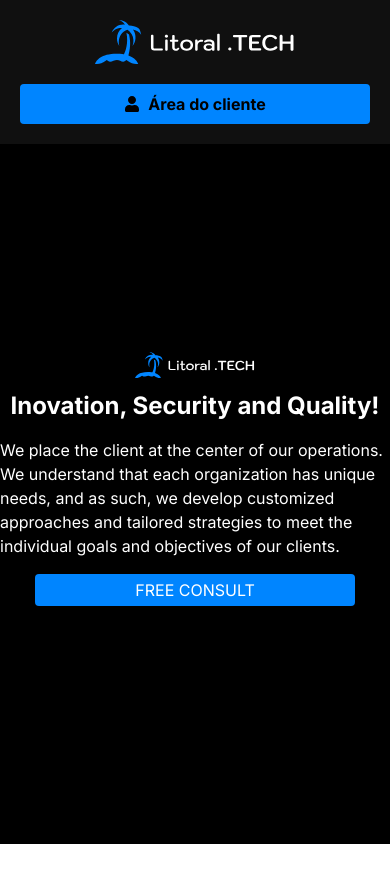
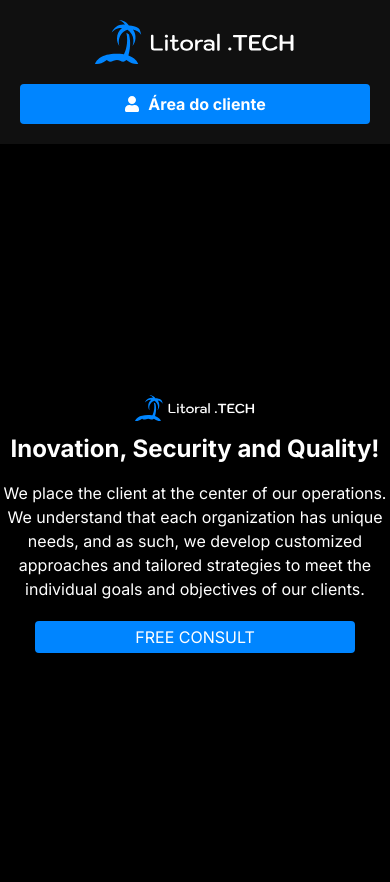
Before and after one commit to Marcelorox/litoral_tech, a Next.js app in the folder litoraltech/: page / in a window 390 px wide. Shown: the top 882 px of the page. Before the commit the page ends 844 px from the top, so only its background shows below. Built offline with nearby package versions, Linux system fonts and the light colour scheme.

Commit message:
new: responsive page

```diff
--- a/litoraltech/src/app/page.tsx
+++ b/litoraltech/src/app/page.tsx
@@ -4,7 +4,7 @@ import Main from "@/components/HomePage/Main";
 
 export default function Home() {
   return (
-    <div className="flex h-[100vh] flex-col w-full bg-black">
+    <div className="flex h-max flex-col w-full bg-black">
       <Header/>
       <Main/>
     </div>
--- a/litoraltech/src/components/Header.tsx
+++ b/litoraltech/src/components/Header.tsx
@@ -13,8 +13,8 @@ const Header: React.FC<Props> = () => {
         <Image src='/logoTech.svg' alt="Logo" width={200} height={200} />
       </div>
       <div className='flex px-4 bg-[#0085FF] items-center rounded gap-2 cursor-pointer justify-center h-10 mt-5 md:mt-0'>
-        <span><FaUser/></span>
-        <span className='font-bold'>Área do cliente</span>
+        <span><FaUser color='white'/></span>
+        <span className='font-bold text-white'>Área do cliente</span>
       </div>
     </header>
   );
--- a/litoraltech/src/components/HomePage/Description.tsx
+++ b/litoraltech/src/components/HomePage/Description.tsx
@@ -5,15 +5,15 @@ interface Props {}
 
 const Description: React.FC<Props> = () => {
   return (
-    <div className="flex flex-col justify-center h-[70vh] md:flex-row">
+    <div className="flex flex-col justify-center h-[90vh] md:flex-row">
 
-      <div className="flex flex-col justify-center items-center mt-20">
+      <div className="flex flex-col justify-center items-center ">
 
         <div className="flex justify-center flex-col items-center">
           <Image src="/logoTech.svg" alt="Logo" width={120} height={120} />
-          <h2 className="text-white font-bold text-2xl md:text-5xl mt-3">Inovation, Security and Quality!</h2>
+          <h2 className="text-white font-bold text-2xl md:text-5xl mt-3 text-center">Inovation, Security and Quality!</h2>
         </div>
-        <span className="text-white md:w-[50vw] items-center mt-4">
+        <span className="text-white md:w-[50vw] items-center text-center mt-4">
           We place the client at the center of our operations. We understand
           that each organization has unique needs, and as such, we develop
           customized approaches and tailored strategies to meet the individual
@@ -21,7 +21,7 @@ const Description: React.FC<Props> = () => {
         </span>
 
 
-        <div className="flex justify-center mt-4">
+        <div className="flex justify-center mt-5">
           <button className="text-white w-80 p-1 bg-[#0085FF] rounded">FREE CONSULT</button>
         </div>
 
```
